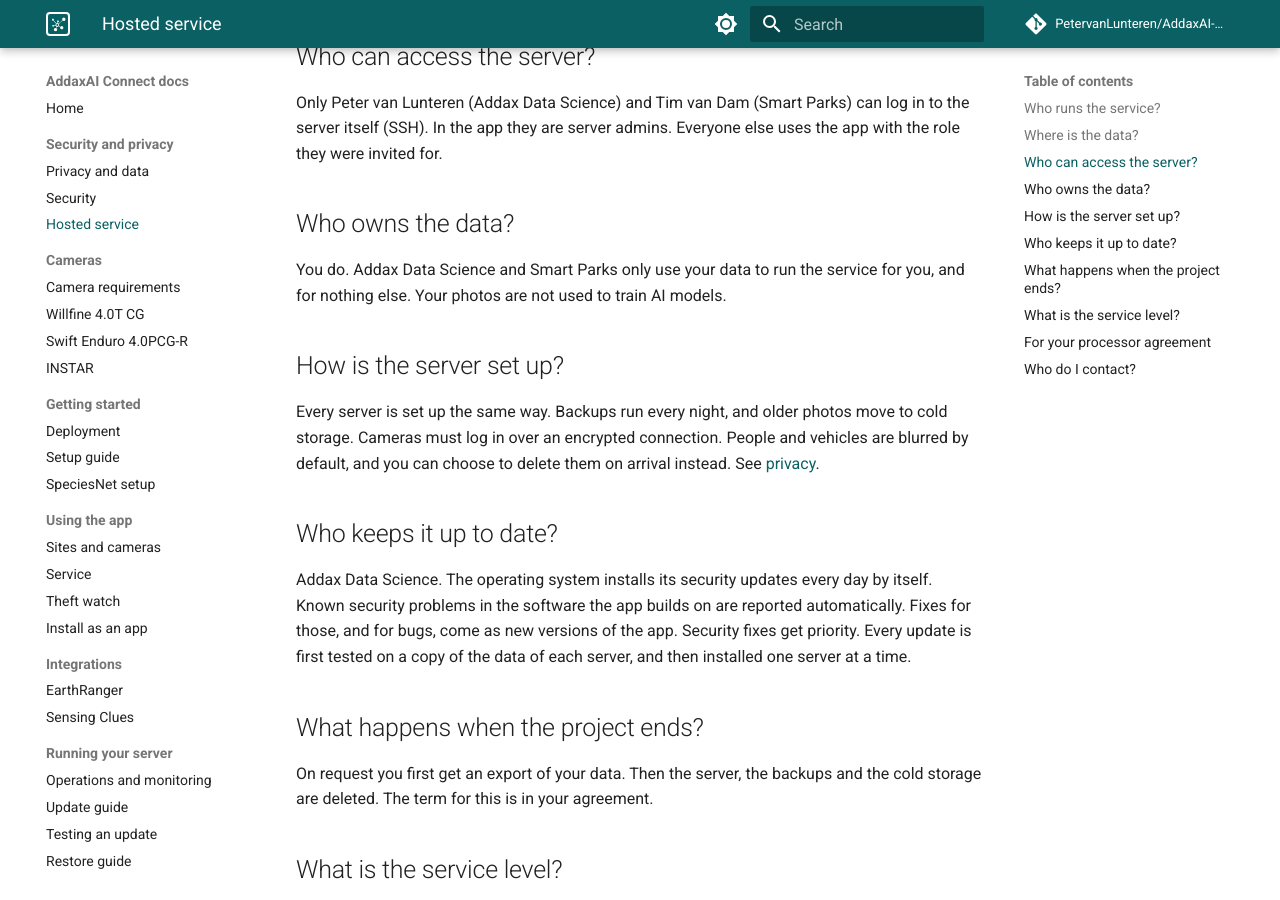
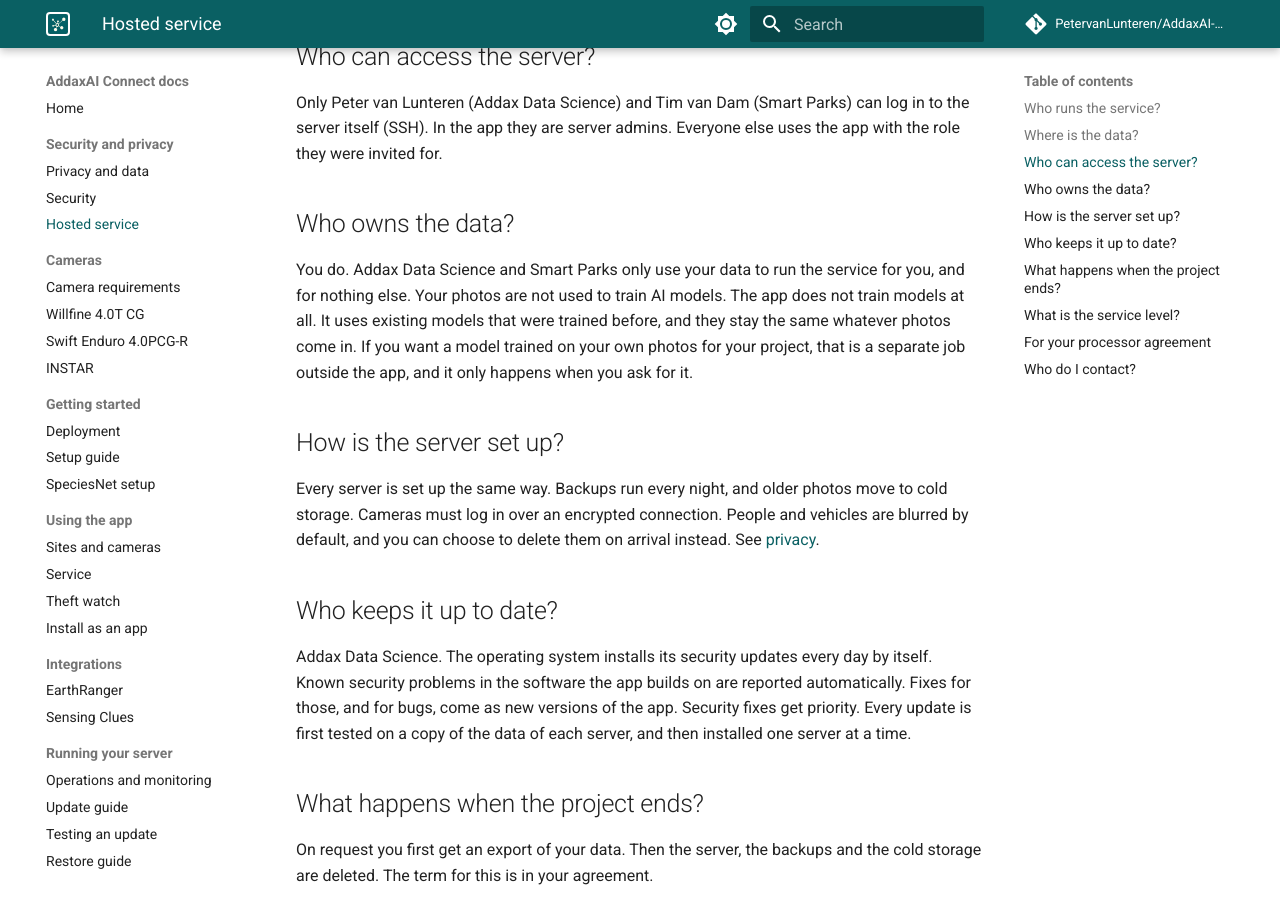
Before and after one commit to PetervanLunteren/AddaxAI-Connect, an MkDocs documentation site: the page built from docs/hosted-service.md, in a window 1280 px wide and 900 px high, scrolled down 836 px. Built offline with MkDocs 1.6.1 and Material for MkDocs 9.7.7, drawn with Linux system fonts in a browser that asks for light colours; comment, search, counter and statistics services are not loaded.

Commit message:
Explain that the app uses existing models and does not train them

```diff
--- a/docs/hosted-service.md
+++ b/docs/hosted-service.md
@@ -21,7 +21,7 @@
 
 ## Who owns the data?
 
-You do. Addax Data Science and Smart Parks only use your data to run the service for you, and for nothing else. Your photos are not used to train AI models.
+You do. Addax Data Science and Smart Parks only use your data to run the service for you, and for nothing else. Your photos are not used to train AI models. The app does not train models at all. It uses existing models that were trained before, and they stay the same whatever photos come in. If you want a model trained on your own photos for your project, that is a separate job outside the app, and it only happens when you ask for it.
 
 ## How is the server set up?
 
```
